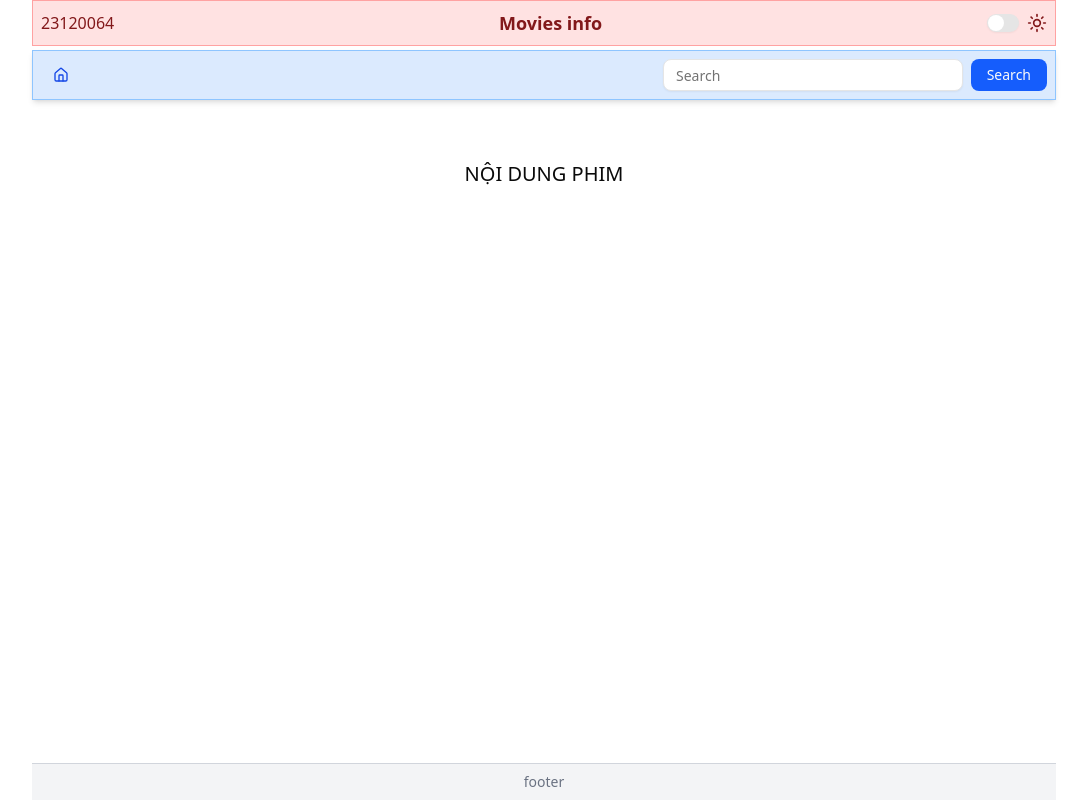
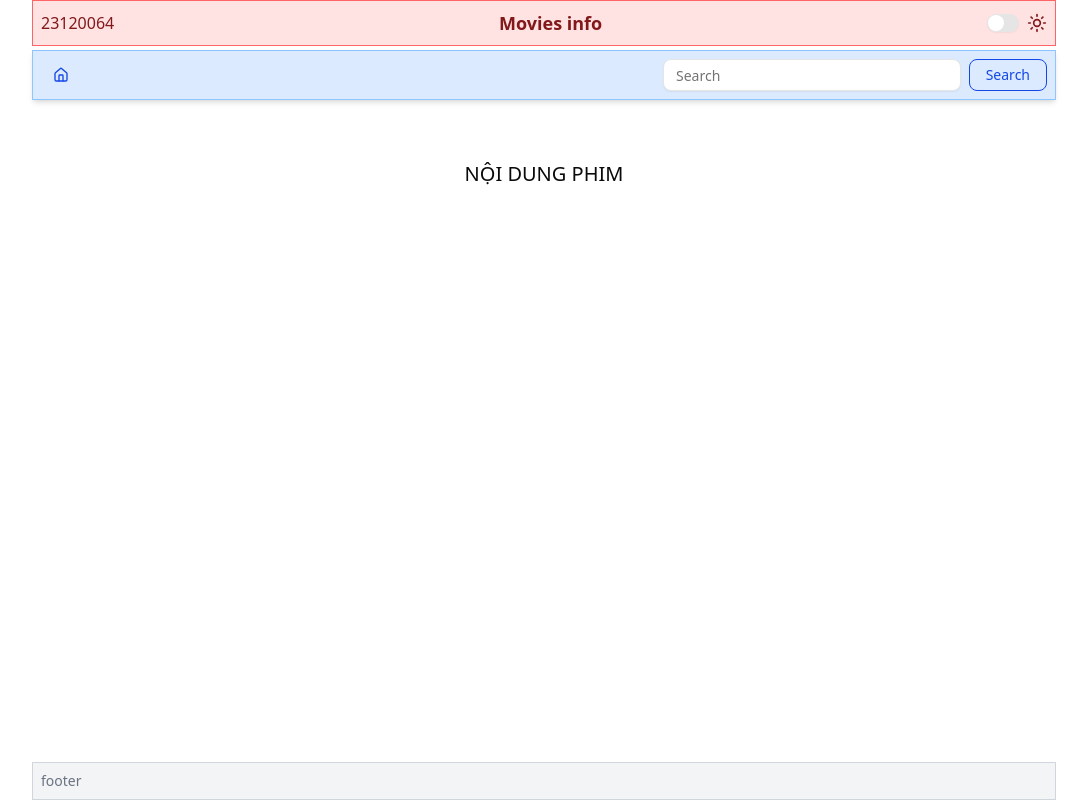
Before and after one commit to ThieNhann/BTCN2_HCMUS_23120064, a React (Vite) app: page / in a window 1280 px wide. Shown: the whole page, without its empty margins (96-1183 px from the left). Built offline with nearby package versions, Linux system fonts and the light colour scheme.

Commit message:
darkmode: chỉnh màu cho giống thầy ở header nav footer, cơ bản xog

```diff
--- a/src/layouts/Footer.jsx
+++ b/src/layouts/Footer.jsx
@@ -2,7 +2,7 @@ import React from 'react';
 
 export function Footer() {
   return (
-    <footer className="bg-gray-100 border-t border-gray-300 p-2 text-center text-sm text-gray-500">
+    <footer className="bg-gray-100 dark:bg-gray-700 border border-gray-300 p-2 text-left text-sm text-gray-500 dark:text-gray-100">
       <p>footer</p>
     </footer>
   );
--- a/src/layouts/Header.jsx
+++ b/src/layouts/Header.jsx
@@ -7,7 +7,7 @@ export function Header() {
   const {isDarkMode, toggleTheme} = useTheme();
 
   return (
-    <header className="bg-red-100 dark:bg-red-900 border border-red-300 dark:border-red-400 p-2 flex justify-between items-center text-red-900 dark:text-red-200">
+    <header className="bg-red-100 dark:bg-red-900 border border-red-400 dark:border-red-600 p-2 flex justify-between items-center text-red-900 dark:text-red-200">
 
       <p>23120064</p>
 
--- a/src/layouts/Navigation.jsx
+++ b/src/layouts/Navigation.jsx
@@ -19,7 +19,7 @@ export function Navigation() {
           />
           <Button
             type="submit"
-            className="h-8 bg-blue-600 hover:bg-blue-700"
+            className="h-8 bg-inherit border border-blue-700 dark:border-blue-400 text-blue-700 dark:text-blue-100"
           >
             Search
           </Button>
```
